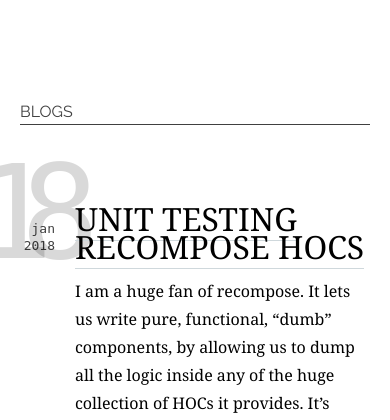
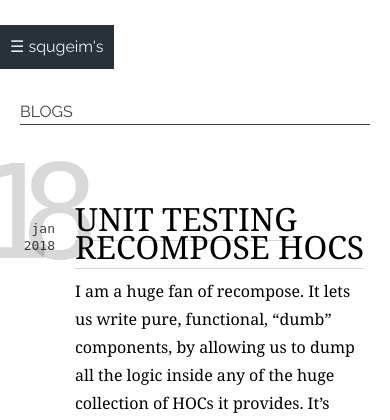
Before and after one commit to squgeim/squgeim.github.io, a PHP site: page / in a window 390 px wide. Shown: the top 420 px of the page. Run offline with PHP 8.4, Linux system fonts and the light colour scheme.

Commit message:
Add hamburger menu in mobile view

```diff
--- a/css/style.css
+++ b/css/style.css
@@ -67,23 +67,45 @@ a:hover {
   margin: 0 auto;
 }
 
+.top {
+  display: none;
+}
+
+@media (max-width: 1365px) {
+  .top {
+    position: fixed;
+    top: 3%;
+    left: 0;
+    right: 0;
+    height: 50px;
+    display: block;
+  }
+
+  .top .hamburger {
+    color: #ECEFF1;
+    padding: 10px;
+    background: #263238;
+    display: inline-block;
+    cursor: pointer;
+  }
+}
+
 .left {
   background: #263238;
   color: #ECEFF1;
   overflow-y: auto;
-  display: flex;
   flex-direction: row-reverse;
   box-shadow: #111 0px 0px 5px;
   position: absolute;
   left: 0;
   top: 0;
   bottom: 0;
-  width: 0;
-  transition: width 200ms;
+  display: none;
 }
 
 @media (min-width: 1366px) {
   .left {
+    display: flex;
     position: fixed;
     width: 400px;
  }
--- a/index.html
+++ b/index.html
@@ -10,6 +10,11 @@
 </head>
 <body>
   <div class="wrapper">
+    <div class="top">
+      <div class="hamburger">
+        &#9776; squgeim's
+      </div>
+    </div>
     <div class="left">
       <div class="sidebar">
         <div class="picture">
```
